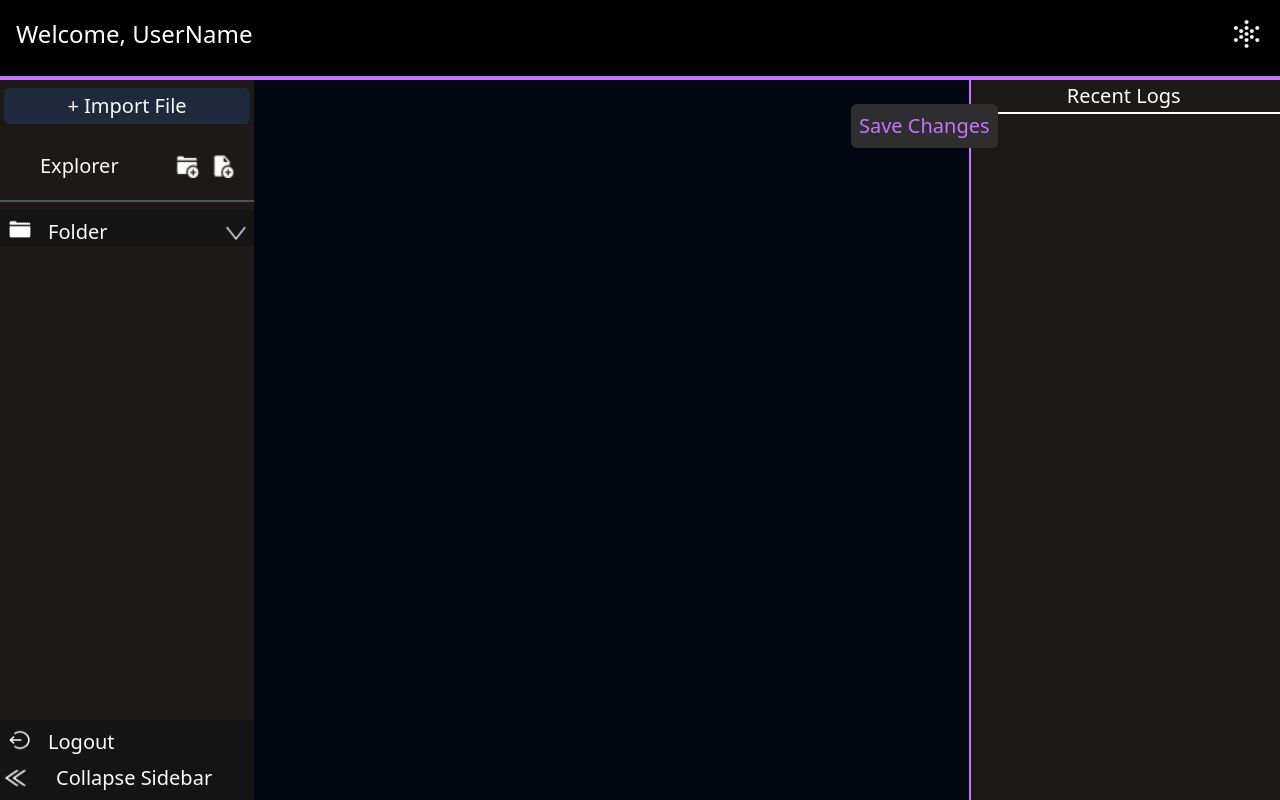
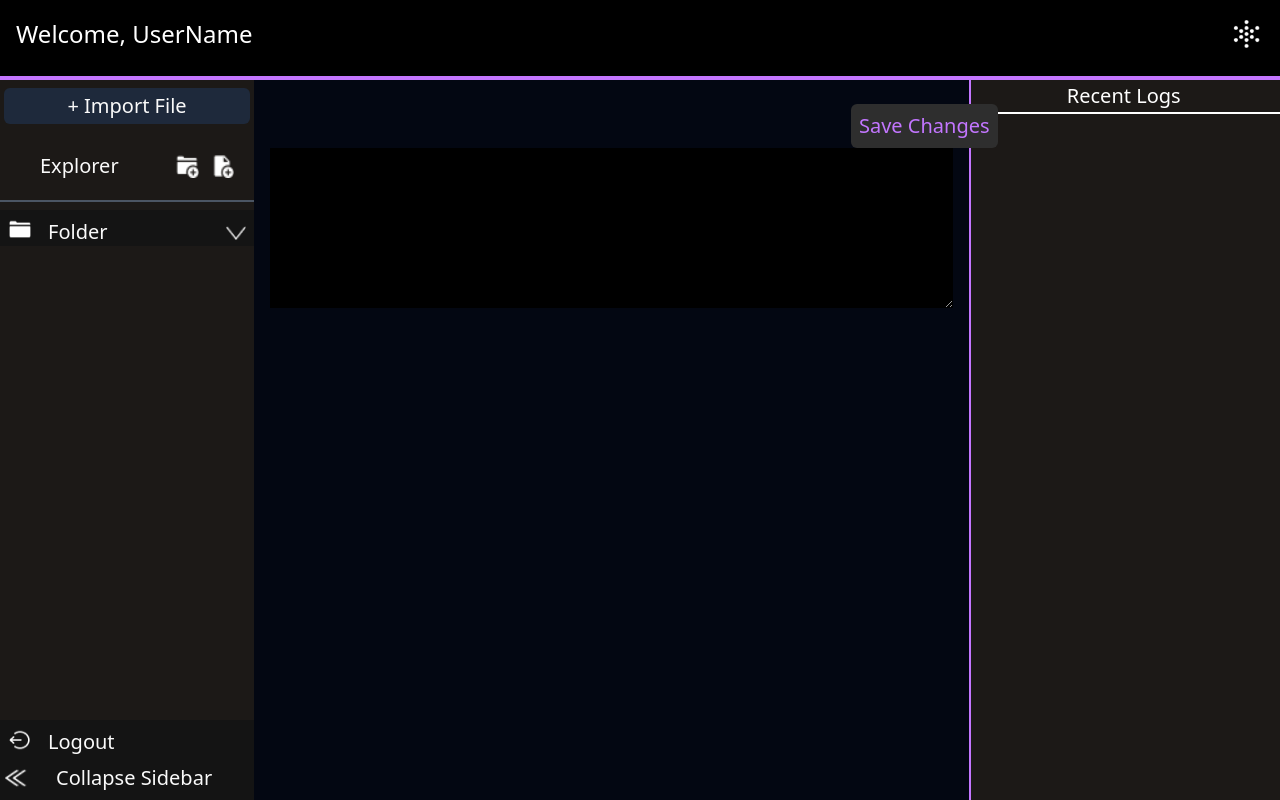
Before and after one commit to Soumyadipmaity1/codehub-24, a React (Create React App) app: page /Mygroup/1/codeeditor in a window 1280 px wide. Built offline with nearby package versions, Linux system fonts and the light colour scheme.

Commit message:
text-area added

```diff
--- a/src/pages/CodeEditor/CodeEditor.js
+++ b/src/pages/CodeEditor/CodeEditor.js
@@ -8,18 +8,21 @@ import CODES from './SideBar/Mapping';
 export default function CodeEditor() {
     const [selectedFile, setSelectedFile] = useState(null);
     const [openFiles, setOpenFiles] = useState([]);
+    const [textAreaValue, setTextAreaValue] = useState('');
 
     const handleFileSelect = (content) => {
         if (!openFiles.includes(content)) {
             setOpenFiles([...openFiles, content]);
         }
         setSelectedFile(content);
+        setTextAreaValue(CODES[content]);
     };
 
     const handleCloseFile = (file) => {
         setOpenFiles(openFiles.filter((f) => f !== file));
         if (selectedFile === file) {
             setSelectedFile(null);
+            setTextAreaValue('');
         }
     };
 
@@ -28,22 +31,22 @@ export default function CodeEditor() {
             <Navbar />
             <div className="flex justify-between">
                 <Sidebar onFileSelect={handleFileSelect} codes={CODES} />
-
-
                 <div className="flex flex-col w-[56%] border-r-2 p-4 border-[#C376FF]">
-
-
-<div className={`flex ${openFiles.length ? 'border-b-2 border-[#C376FF]' : ''}`}>
+                    <div className={`flex ${openFiles.length ? 'border-b-2 border-[#C376FF]' : ''}`}>
                         {openFiles.map((file, index) => (
                              <div key={index} className="px-4 border-r-[1px] border-slate-700 m-1 flex items-center">
                               <span>{file}</span>
                             <button className="ml-2 pl-4" onClick={() => handleCloseFile(file)}>x</button>
                             </div>
                         ))}
-
                     </div>
-                    <CodeFile selectedFile={selectedFile} />
-
+                    <CodeFile selectedFile={selectedFile} codes={CODES} />
+                    <textarea
+                        className="w-full h-40 bg-black text-white p-2 outline-none"
+                        value={textAreaValue}
+                        onChange={(e) => setTextAreaValue(e.target.value)}
+                        autoFocus
+                        />
                 </div>
                 <RecentLogs />
             </div>
```
